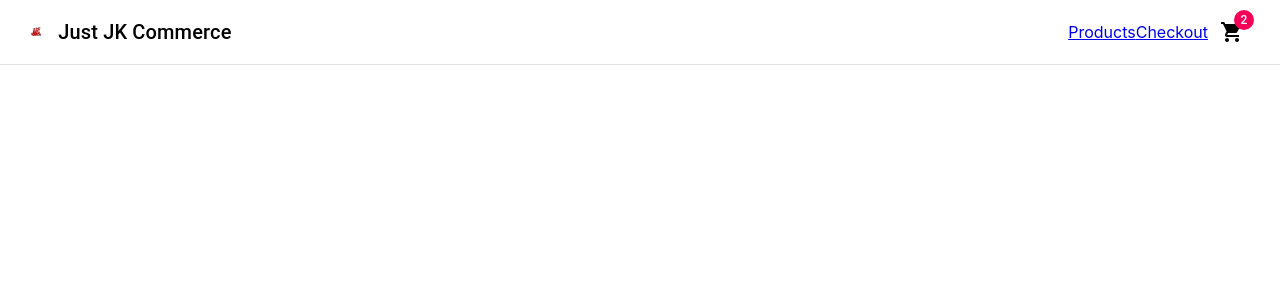
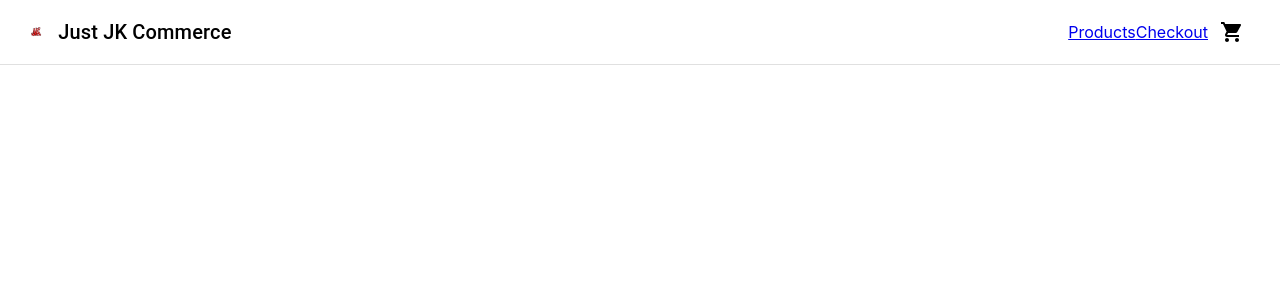
Before and after one commit to limhsjoshua/Just-JK-Commerce, a React (Create React App) app: page / in a window 1280 px wide. Shown: the top 300 px of the page. Built offline with nearby package versions, Linux system fonts and the light colour scheme.

Commit message:
made Navbar's cart badge dynamic

```diff
--- a/src/App.js
+++ b/src/App.js
@@ -1,19 +1,31 @@
 import "./App.css";
 import Products from "./Components/Products/Products";
 import Checkout from "./Components/Checkout/Checkout";
-import React from "react";
+import { useState } from "react";
 import { Routes, Route, Link } from "react-router-dom";
 import db from "./util/Firebase";
 import NavBar from "./Components/NavBar/NavBar";
 
+const getCartFromLs = () => {
+  const cart = localStorage.getItem("cart");
+  if (cart) {
+    return JSON.parse(cart);
+  }
+  return [];
+};
+
 const App = () => {
+  const [cart, setCart] = useState(getCartFromLs());
   return (
     <div>
       <div>
-        <NavBar />
+        <NavBar cart={cart} />
       </div>
       <Routes>
-        <Route path="products" element={<Products db={db} />} />
+        <Route
+          path="products"
+          element={<Products db={db} cart={cart} setCart={setCart} />}
+        />
         <Route path="checkout" element={<Checkout />} />
       </Routes>
     </div>
--- a/src/Components/NavBar/NavBar.js
+++ b/src/Components/NavBar/NavBar.js
@@ -13,7 +13,7 @@ import { CallMissedSharp, ShoppingCart } from "@material-ui/icons";
 import logo from "../../assets/jklogo.png";
 import useStyles from "./styles";
 
-const NavBar = () => {
+const NavBar = ({ cart }) => {
   const classes = useStyles();
   return (
     <div>
@@ -33,7 +33,7 @@ const NavBar = () => {
           <Link to="products">Products </Link>
           <Link to="checkout">Checkout</Link>
           <IconButton aria-label="Show cart items" color="inherit">
-            <Badge badgeContent={2} color="secondary">
+            <Badge badgeContent={cart.length} color="secondary">
               <ShoppingCart />
             </Badge>
           </IconButton>
--- a/src/Components/Products/Products.js
+++ b/src/Components/Products/Products.js
@@ -4,18 +4,9 @@ import Product from "./Product/Product";
 import useStyles from "./styles";
 import { collection, getDocs } from "firebase/firestore";
 
-const getCartFromLs = () => {
-  const cart = localStorage.getItem("cart");
-  if (cart) {
-    return JSON.parse(cart);
-  }
-  return [];
-};
-
-const Products = ({ db }) => {
+const Products = ({ db, cart, setCart }) => {
   const classes = useStyles();
   const [products, setProducts] = useState([]);
-  const [cart, setCart] = useState(getCartFromLs());
 
   const getProducts = async () => {
     const querySnapshot = await getDocs(collection(db, "products"));
```
